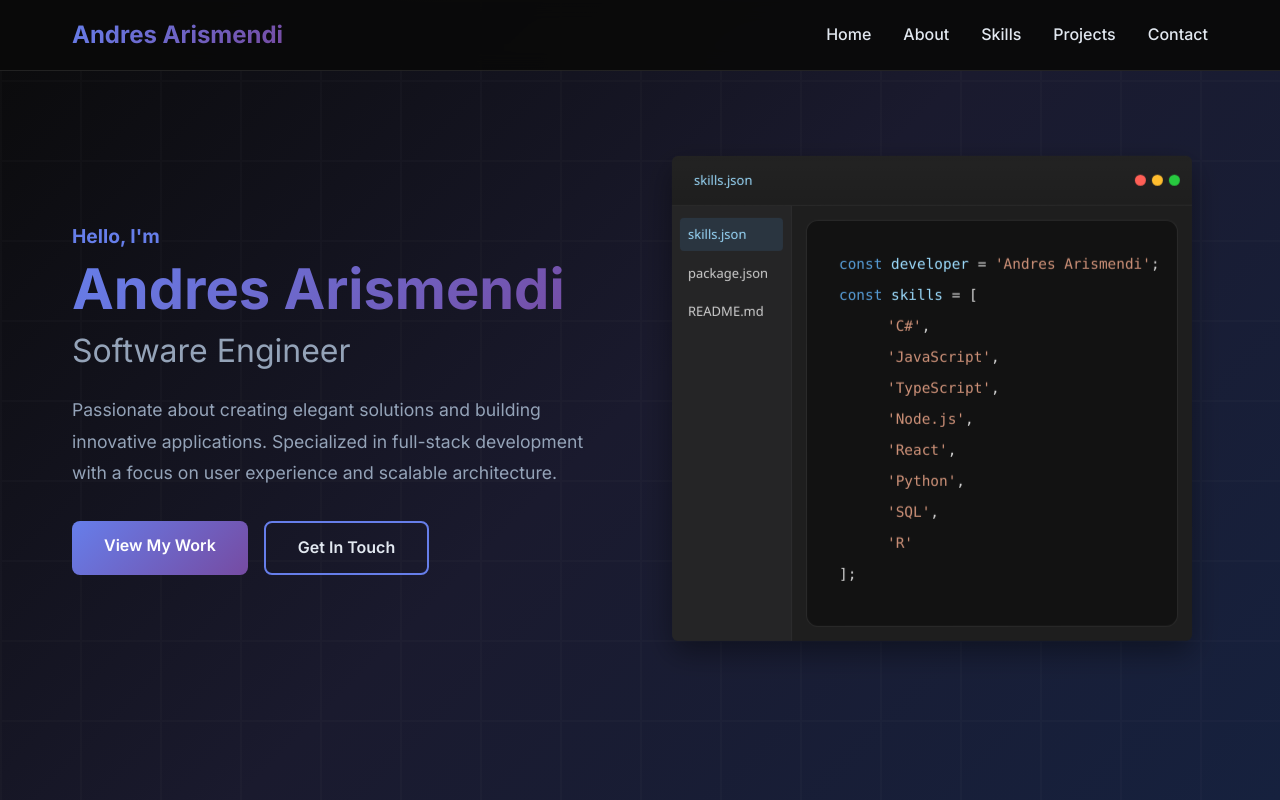
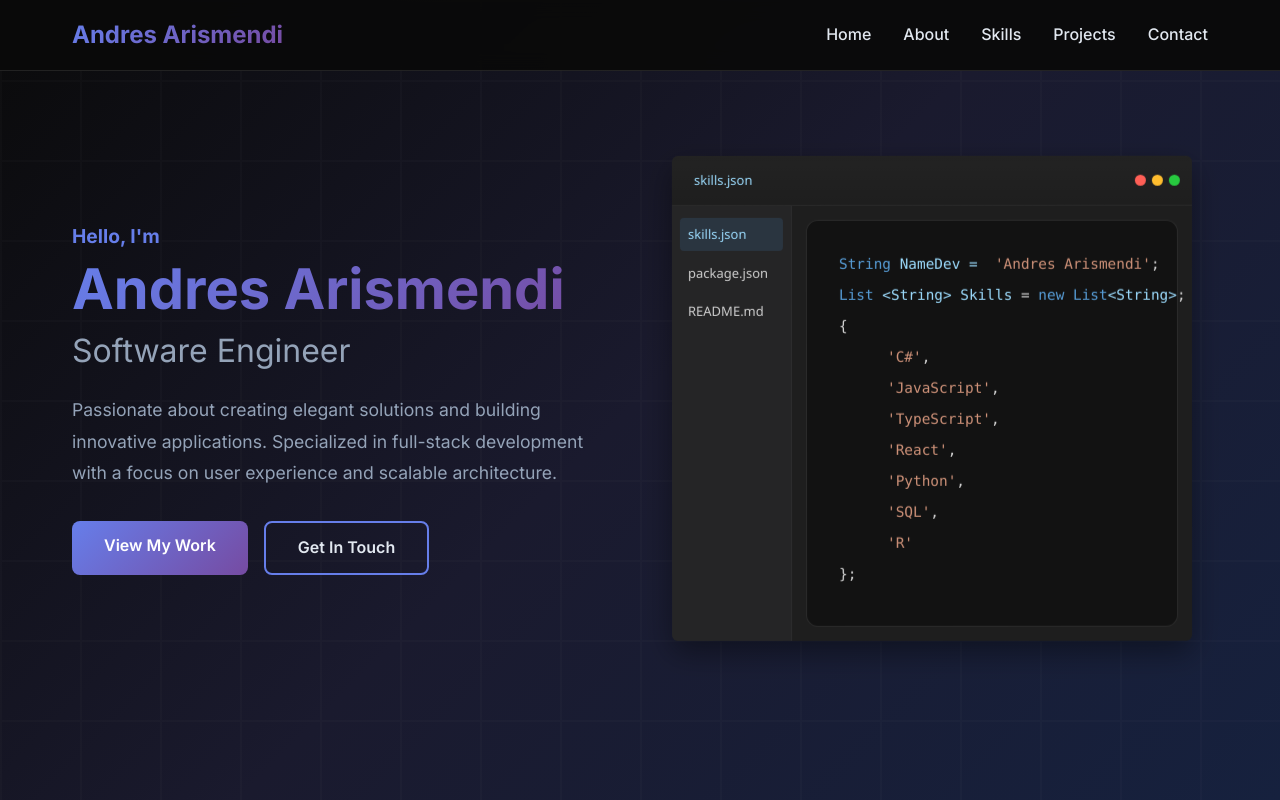
Before and after one commit to AndresArismendi/Portfolio, a React (Vite) app: page / in a window 1280 px wide. Shown: the top 800 px of the page. Built offline with nearby package versions, Linux system fonts and the light colour scheme.

Commit message:
Change hero to c sharp view

```diff
--- a/src/components/Hero.tsx
+++ b/src/components/Hero.tsx
@@ -45,13 +45,16 @@ const Hero: React.FC = () => {
                 <div className="ide-editor">
                   <div className="code-animation">
                     <div className="code-line">
-                      <span className="code-keyword">const</span>
-                      <span className="code-variable"> developer</span> =
+                      <span className="code-keyword">String</span>
+                      <span className="code-variable"> NameDev = </span>
                       <span className="code-string"> 'Andres Arismendi'</span>;
                     </div>
                     <div className="code-line">
-                      <span className="code-keyword">const</span>
-                      <span className="code-variable"> skills</span> = [
+                      <span className="code-keyword">List</span>
+                      <span className="code-variable"> <span>&lt;</span>String<span>&gt;</span> Skills</span> = <span className="code-keyword">new List</span><span className="code-variable">{'<'}String{'>'}</span>;
+                    </div>
+                    <div className="code-line">
+                        {'{'}
                     </div>
                     <div className="code-line indent">
                       <span className="code-string">'C#'</span>,
@@ -61,9 +64,6 @@ const Hero: React.FC = () => {
                     </div>
                     <div className="code-line indent">
                       <span className="code-string">'TypeScript'</span>,
-                    </div>
-                    <div className="code-line indent">
-                      <span className="code-string">'Node.js'</span>,
                     </div>
                     <div className="code-line indent">
                       <span className="code-string">'React'</span>,
@@ -77,7 +77,7 @@ const Hero: React.FC = () => {
                     <div className="code-line indent">
                       <span className="code-string">'R'</span>
                     </div>
-                    <div className="code-line">];</div>
+                    <div className="code-line">{'}'};</div>
                   </div>
                 </div>
               </div>
```
